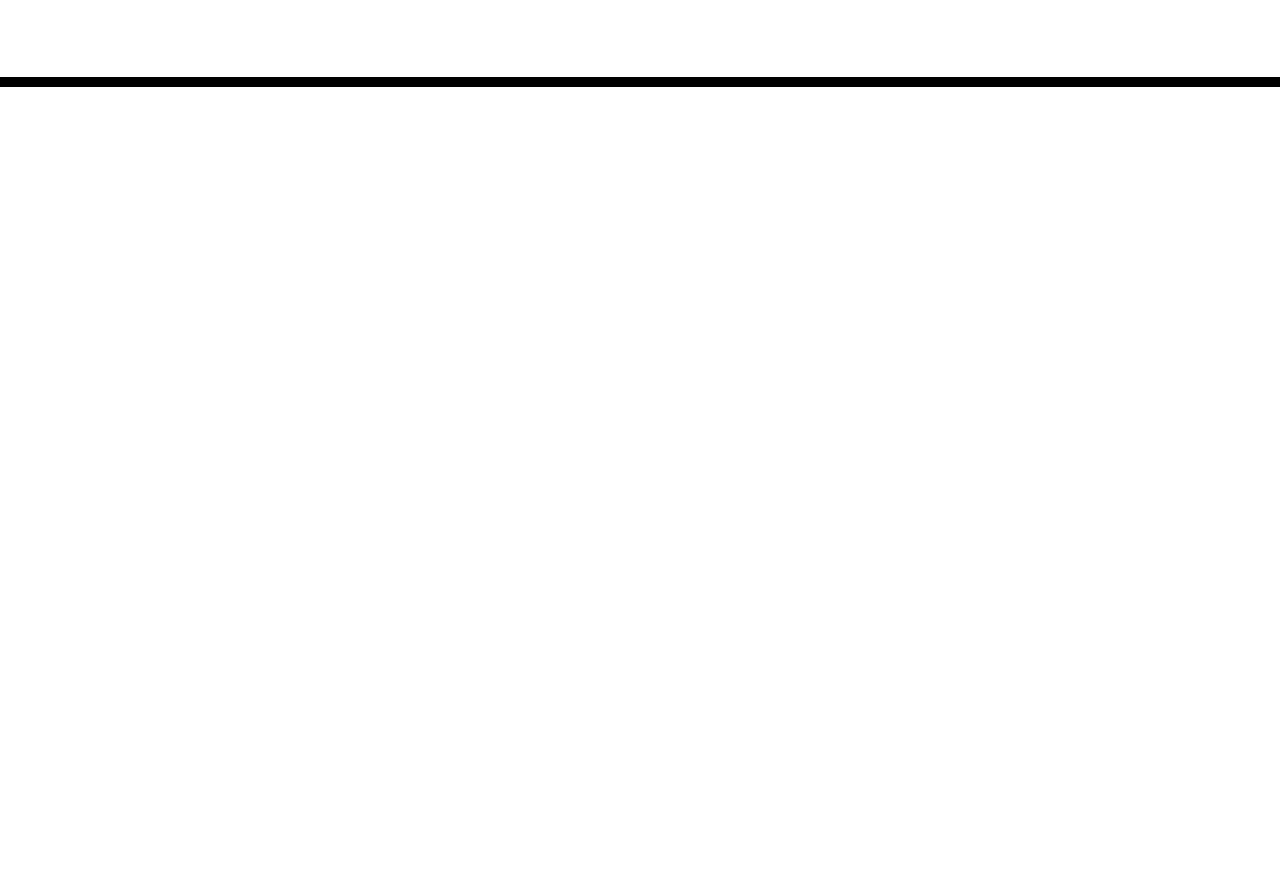
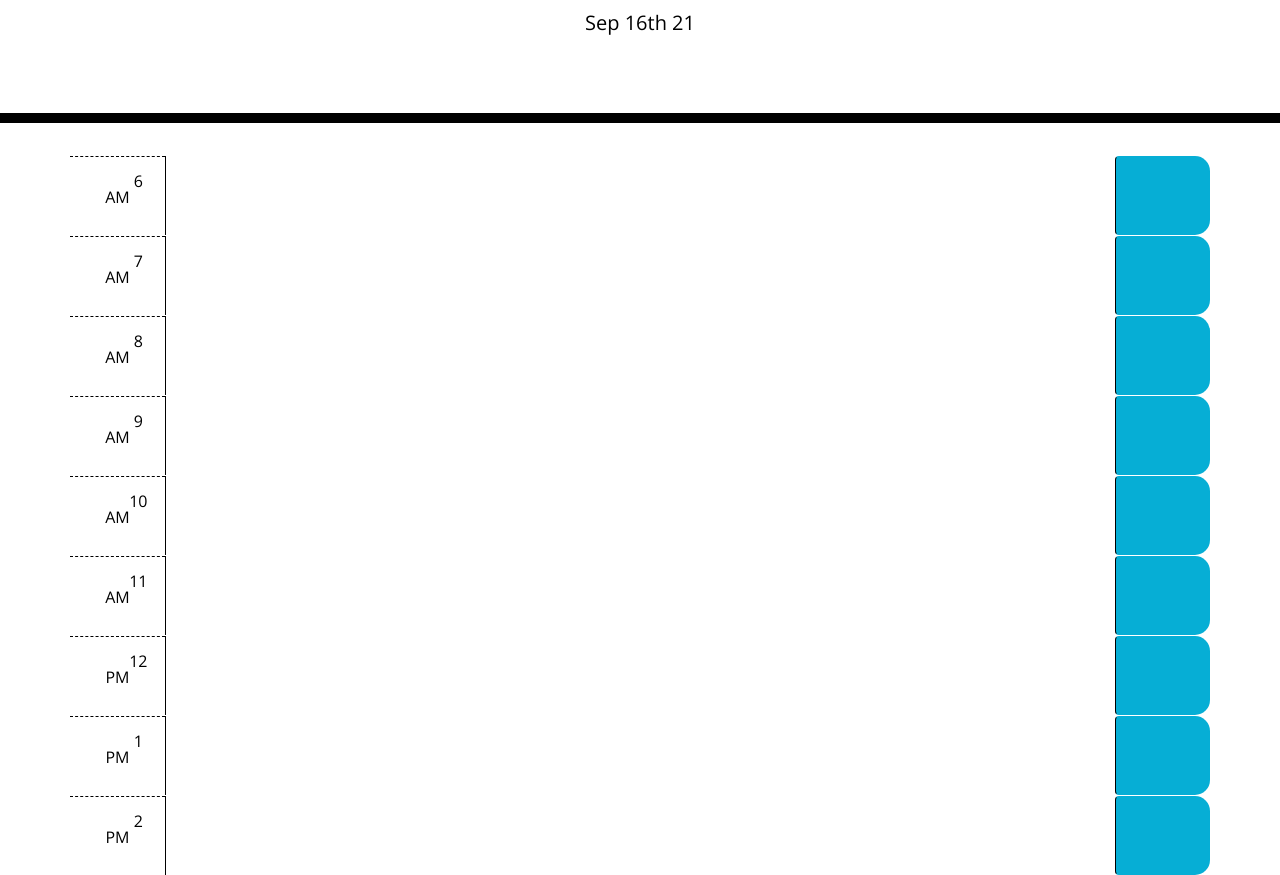
Before and after one commit to jsegobia0/Challenge-7, a plain HTML site: page index.html in a window 1280 px wide. Shown: the part 181-1056 px from the top of the page. Before the commit the page ends 800 px from the top, so only its background shows below. Drawn offline with nearby package versions, Linux system fonts and the light colour scheme.

Commit message:
updated file

```diff
--- a/index.html
+++ b/index.html
@@ -28,9 +28,88 @@
       <p class="lead">A simple calendar app for scheduling your work day</p>
       <p id="currentDay" class="lead"></p>
     </header>
+<!-- 6 am -->
     <div class="container">
-      <!-- Timeblocks go here -->
-    </div>
+      <div id="hour-6" class="row time-block">
+        <div class="col-md-1 hour">
+          6 AM
+        </div>
+        <textarea class="col-md-10 description">
+        </textarea>
+        <button class="btn saveBtn col-md-1"></button>
+      </div>
+<!-- 7 am -->
+      <div id="hour-7" class="row time-block">
+        <div class="col-md-1 hour">
+          7 AM
+        </div>
+        <textarea class="col-md-10 description">
+        </textarea>
+        <button class="btn saveBtn col-md-1"></button>
+      </div>
+<!-- 8 am -->
+      <div id="hour-8" class="row time-block">
+        <div class="col-md-1 hour">
+          8 AM
+        </div>
+        <textarea class="col-md-10 description">
+        </textarea>
+        <button class="btn saveBtn col-md-1"></button>
+      </div>
+<!-- 9 am -->
+      <div id="hour-9" class="row time-block">
+        <div class="col-md-1 hour">
+          9 AM
+        </div>
+        <textarea class="col-md-10 description">
+        </textarea>
+        <button class="btn saveBtn col-md-1"></button>
+      </div>
+<!-- 10 am -->
+     <div id="hour-10" class="row time-block">
+        <div class="col-md-1 hour">
+          10 AM
+        </div>
+        <textarea class="col-md-10 description">
+        </textarea>
+        <button class="btn saveBtn col-md-1"></button>
+      </div>
+<!-- 11 am -->
+      <div id="hour-11" class="row time-block">
+        <div class="col-md-1 hour">
+          11 AM
+        </div>
+        <textarea class="col-md-10 description">
+        </textarea>
+        <button class="btn saveBtn col-md-1"></button>
+      </div>
+<!-- 12 pm -->
+      <div id="hour-12" class="row time-block">
+       <div class="col-md-1 hour">
+          12 PM
+        </div>
+        <textarea class="col-md-10 description">
+        </textarea>
+        <button class="btn saveBtn col-md-1"></button>
+      </div>
+<!-- 1 pm -->
+      <div id="hour-1" class="row time-block">
+        <div class="col-md-1 hour">
+          1 PM
+        </div>
+        <textarea class="col-md-10 description">
+        </textarea>
+        <button class="btn saveBtn col-md-1"></button>
+      </div>
+<!-- 2 pm -->
+      <div id="hour-2" class="row time-block">
+        <div class="col-md-1 hour">
+          2 PM
+        </div>
+        <textarea class="col-md-10 description">
+        </textarea>
+        <button class="btn saveBtn col-md-1"></button>
+      </div>
 
     <script src="https://cdnjs.cloudflare.com/ajax/libs/jquery/3.2.1/jquery.min.js"></script>
     <script src="https://cdnjs.cloudflare.com/ajax/libs/moment.js/2.24.0/moment.min.js"></script>
--- a/script.js
+++ b/script.js
@@ -1,20 +1,10 @@
 // when opening the planner the cuurent day is displayed at the top of the page
+// var currentDay ;
+$("#currentDay").text(moment().format("MMM Do YY"));
+// moment().format("MMM Do YY")
+// .text current day to <p>
+// .append current day to <p>
 
-// var currentDay ;
-var currentDay = moment().format("MM Do YY");
-currentDay.text("<p>");
-$(".lead").append(currentDay);
-console.log(currentday);
-//  for
-// moment().format("MMM Do YY");
-// .text current day to <p> ;
-
-// .append current day to <p> ;
-
-// when scrolling down the user is presented with time blocks for standard busines hours
-
-// create table rows for time-blocks ;
-// add table data for stadard business hours in table rows ;
 
 // when viewing time blocks for a specific day each time block is color-coded to indicate whether it is past, present, or future
 
```
